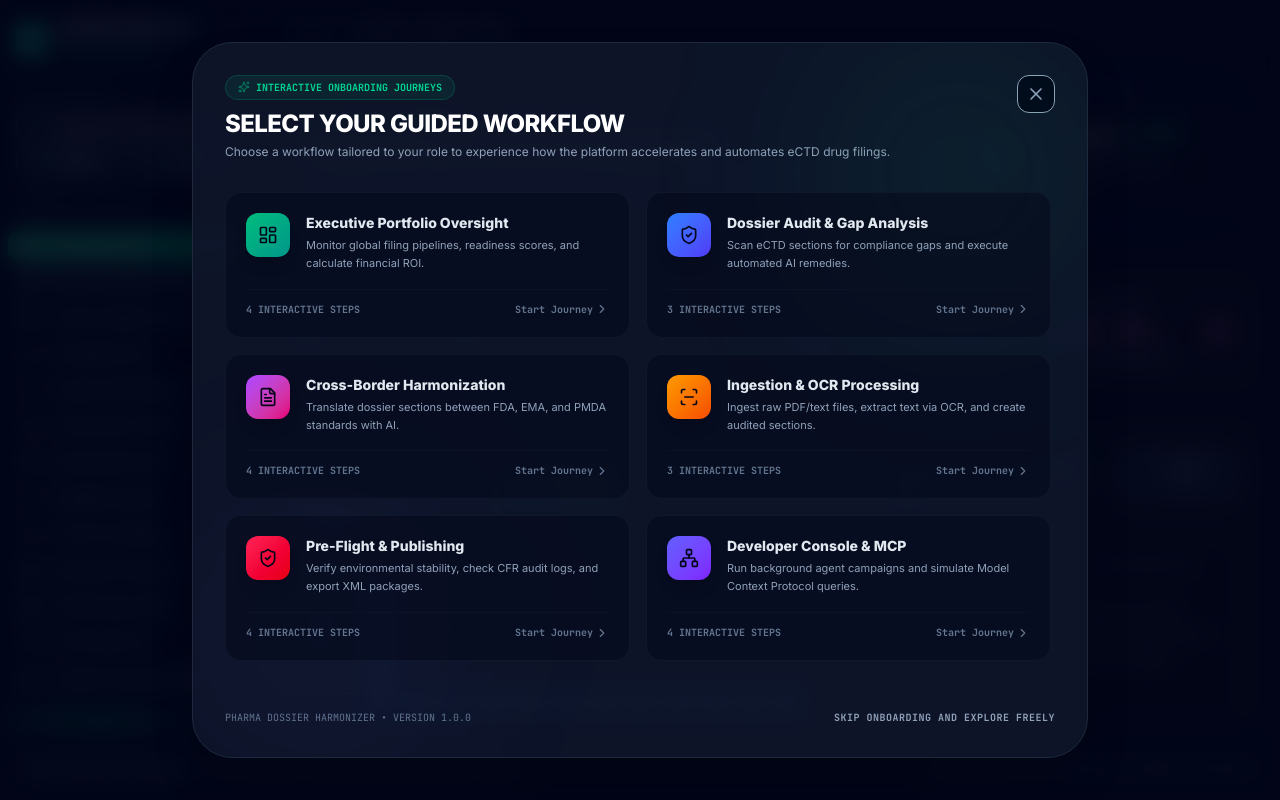
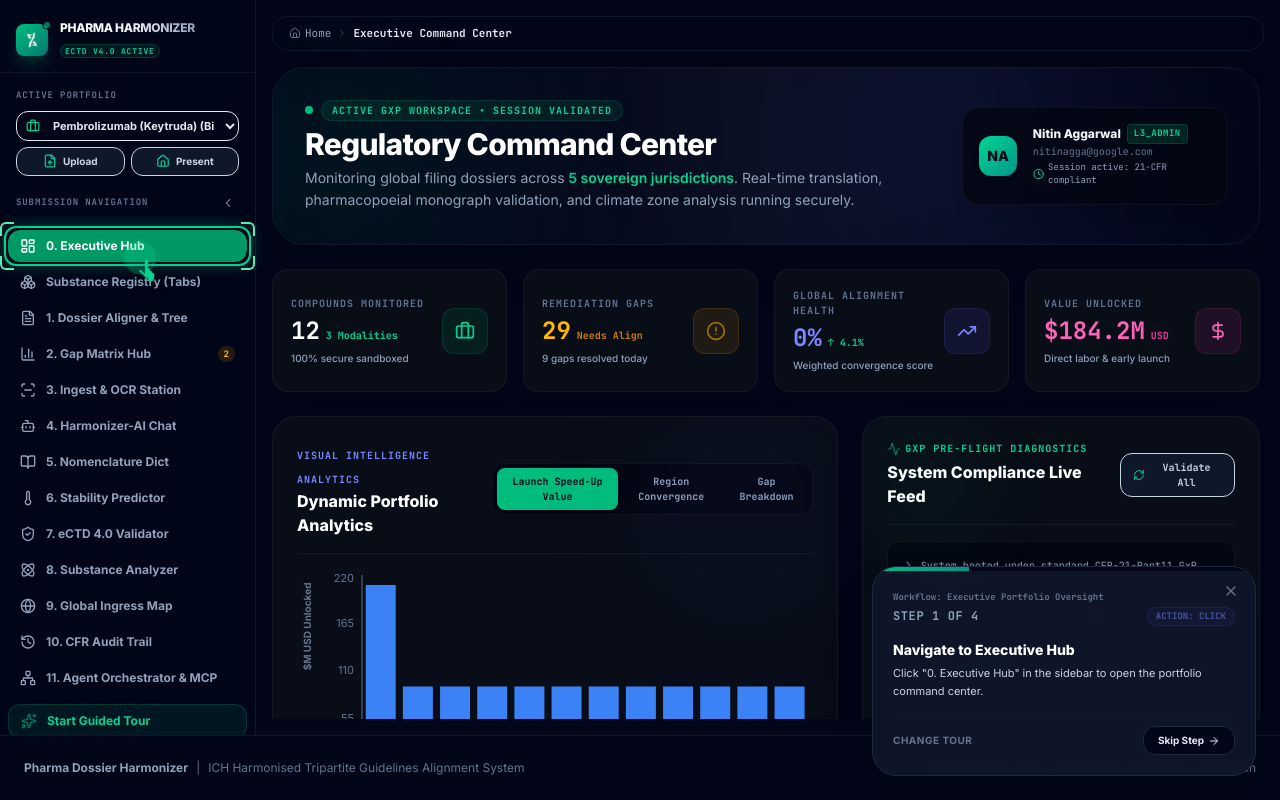
Before and after one commit to nitinaggarwal-12/DossierHarmonizer, a React (Vite) app: page / in a window 1280 px wide. Both pictures are taken after a click on the button 427 px from the left and 264 px from the top of the page. Built offline with nearby package versions, Linux system fonts and the light colour scheme.

Commit message:
fix: preserve onboarding tour state across unmounts by lifting state to App.tsx

```diff
--- a/src/App.tsx
+++ b/src/App.tsx
@@ -111,6 +111,9 @@ export default function App() {
   const [isRefreshing, setIsRefreshing] = useState(false);
   const [contextMenu, setContextMenu] = useState<{ x: number; y: number } | null>(null);
   const [isOnboarding, setIsOnboarding] = useState(true);
+  const [tourWorkflowId, setTourWorkflowId] = useState<string | null>(null);
+  const [tourStepIdx, setTourStepIdx] = useState<number>(0);
+  const [tourIsSelectorOpen, setTourIsSelectorOpen] = useState<boolean>(true);
 
   // 2. Active Models Lookup
   const currentDossier = dossiers.find(d => d.id === selectedDossierId) || dossiers[0];
@@ -797,6 +800,12 @@ ${s.content}`;
             onClose={() => setIsOnboarding(false)}
             triggerNotification={triggerNotification}
             setShowLanding={setShowLanding}
+            workflowId={tourWorkflowId}
+            setWorkflowId={setTourWorkflowId}
+            currentStepIdx={tourStepIdx}
+            setCurrentStepIdx={setTourStepIdx}
+            isSelectorOpen={tourIsSelectorOpen}
+            setIsSelectorOpen={setTourIsSelectorOpen}
           />
         )}
       </>
@@ -1215,7 +1224,12 @@ ${s.content}`;
               {/* Start Guided Onboarding Tour Button */}
               {!isSidebarMinimized && (
                 <button
-                  onClick={() => setIsOnboarding(true)}
+                  onClick={() => {
+                    setIsOnboarding(true);
+                    setTourWorkflowId(null);
+                    setTourStepIdx(0);
+                    setTourIsSelectorOpen(true);
+                  }}
                   className="w-full flex items-center gap-2.5 px-3 py-2 rounded-xl text-xs font-bold bg-emerald-500/10 text-emerald-400 border border-emerald-500/20 hover:bg-emerald-500/20 transition-all cursor-pointer mt-2.5"
                 >
                   <Sparkles className="w-4 h-4 shrink-0 animate-pulse" />
@@ -2347,6 +2361,12 @@ ${s.content}`;
           onClose={() => setIsOnboarding(false)}
           triggerNotification={triggerNotification}
           setShowLanding={setShowLanding}
+          workflowId={tourWorkflowId}
+          setWorkflowId={setTourWorkflowId}
+          currentStepIdx={tourStepIdx}
+          setCurrentStepIdx={setTourStepIdx}
+          isSelectorOpen={tourIsSelectorOpen}
+          setIsSelectorOpen={setTourIsSelectorOpen}
         />
       )}
 
--- a/src/components/OnboardingTour.tsx
+++ b/src/components/OnboardingTour.tsx
@@ -51,6 +51,12 @@ interface OnboardingTourProps {
   onClose: () => void;
   triggerNotification: (msg: string, type?: 'success' | 'info' | 'error') => void;
   setShowLanding: (show: boolean) => void;
+  workflowId: string | null;
+  setWorkflowId: (id: string | null) => void;
+  currentStepIdx: number;
+  setCurrentStepIdx: React.Dispatch<React.SetStateAction<number>>;
+  isSelectorOpen: boolean;
+  setIsSelectorOpen: (open: boolean) => void;
 }
 
 export default function OnboardingTour({
@@ -60,12 +66,15 @@ export default function OnboardingTour({
   setDossierTab,
   onClose,
   triggerNotification,
-  setShowLanding
+  setShowLanding,
+  workflowId,
+  setWorkflowId,
+  currentStepIdx,
+  setCurrentStepIdx,
+  isSelectorOpen,
+  setIsSelectorOpen
 }: OnboardingTourProps) {
-  const [selectedWorkflow, setSelectedWorkflow] = useState<Workflow | null>(null);
-  const [currentStepIdx, setCurrentStepIdx] = useState(0);
   const [highlightCoords, setHighlightCoords] = useState<{ top: number; left: number; width: number; height: number } | null>(null);
-  const [isSelectorOpen, setIsSelectorOpen] = useState(true);
 
   // Define the 6 workflows and their steps
   const workflows: Workflow[] = [
@@ -267,6 +276,7 @@ export default function OnboardingTour({
     }
   ];
 
+  const selectedWorkflow = workflows.find(w => w.id === workflowId) || null;
   const currentStep = selectedWorkflow?.steps[currentStepIdx];
 
   // Effect to track the highlighted element's coordinates in real-time
@@ -371,7 +381,7 @@ export default function OnboardingTour({
 
     if (currentStepIdx >= selectedWorkflow.steps.length - 1) {
       const completedWf = selectedWorkflow;
-      setSelectedWorkflow(null);
+      setWorkflowId(null);
       setIsSelectorOpen(true);
       setCurrentStepIdx(0);
       triggerNotification(`🎉 Completed the "${completedWf.name}" guided journey!`, 'success');
@@ -381,7 +391,7 @@ export default function OnboardingTour({
   };
 
   const handleSelectWorkflow = (wf: Workflow) => {
-    setSelectedWorkflow(wf);
+    setWorkflowId(wf.id);
     setCurrentStepIdx(0);
     setIsSelectorOpen(false);
 
@@ -575,7 +585,7 @@ export default function OnboardingTour({
               <button
                 id="exit-tour-card-btn"
                 onClick={() => {
-                  setSelectedWorkflow(null);
+                  setWorkflowId(null);
                   setIsSelectorOpen(true);
                   setCurrentStepIdx(0);
                   triggerNotification('Onboarding tour cancelled.', 'info');
@@ -616,7 +626,7 @@ export default function OnboardingTour({
                 <div className="flex justify-between items-center pt-2.5 border-t border-slate-900">
                   <button
                     onClick={() => {
-                      setSelectedWorkflow(null);
+                      setWorkflowId(null);
                       setIsSelectorOpen(true);
                       setCurrentStepIdx(0);
                     }}
```
